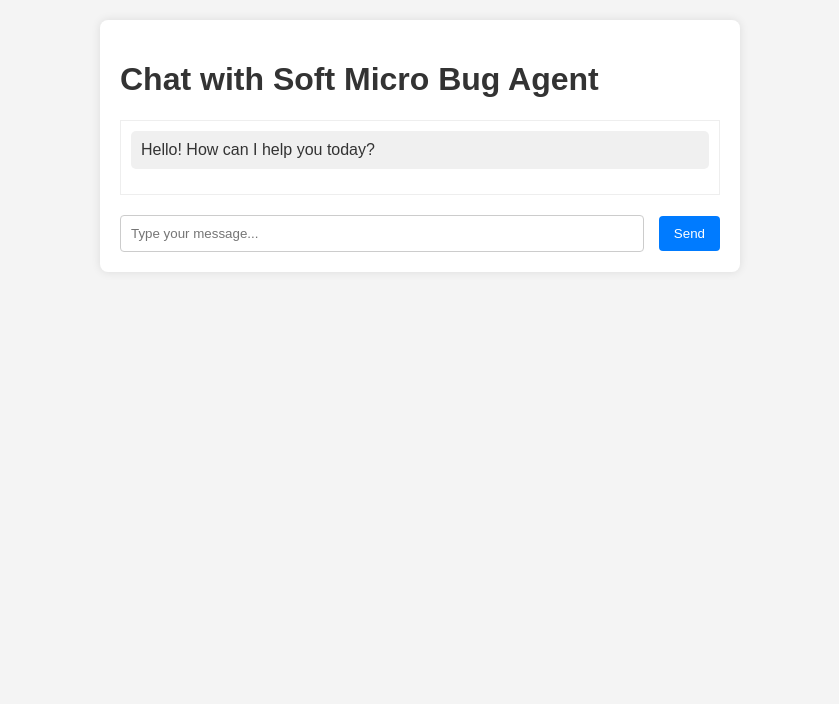
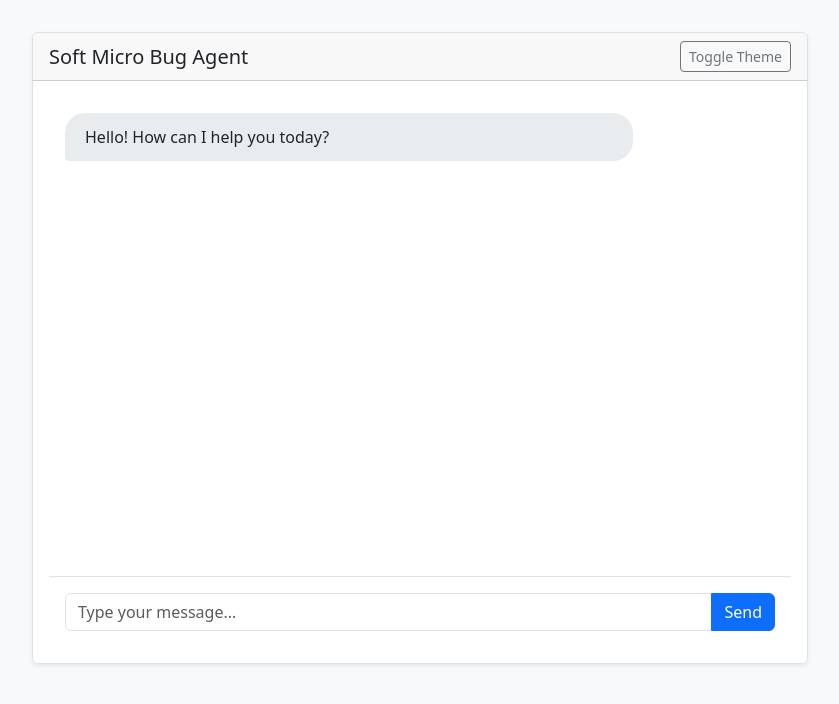
Before and after one commit to ypenn21/adk-agents, a Django app: page /agent/interact/ in a window 1280 px wide. Shown: the top 704 px of the page, without its empty margins (220-1059 px from the left). Run offline with Django 5.2, Linux system fonts and the light colour scheme.

Commit message:
feat: Modernize UI and add dark mode

```diff
--- a/adk_bug_ticket_agent/templates/adk_agent/interact.html
+++ b/adk_bug_ticket_agent/templates/adk_agent/interact.html
@@ -1,91 +1,138 @@
 <!DOCTYPE html>
-<html>
+<html lang="en">
 <head>
-    <title>Soft Micro ADK Agent Interaction</title>
+    <meta charset="UTF-8">
+    <meta name="viewport" content="width=device-width, initial-scale=1.0">
+    <title>Soft Micro ADK Agent</title>
+    <link href="https://cdn.jsdelivr.net/npm/bootstrap@5.3.2/dist/css/bootstrap.min.css" rel="stylesheet">
     <style>
-        body { font-family: sans-serif; margin: 20px; background-color: #f4f4f4; color: #333; }
-        h1 { color: #333; }
-        #chatbox { width: 100%; max-width: 600px; margin: 0 auto; background-color: #fff; border-radius: 8px; box-shadow: 0 0 10px rgba(0,0,0,0.1); padding: 20px; }
-        .message { margin-bottom: 15px; padding: 10px; border-radius: 5px; }
-        .user-message { background-color: #e1f5fe; text-align: right; }
-        .agent-message { background-color: #f0f0f0; }
-        .input-area {
-            display: flex;
-            align-items: center;
-            margin-top: 20px;
+        :root {
+            --bg-color: #f8f9fa;
+            --text-color: #212529;
+            --card-bg: #ffffff;
+            --border-color: #dee2e6;
+            --user-message-bg: #0d6efd;
+            --user-message-color: #ffffff;
+            --agent-message-bg: #e9ecef;
+            --agent-message-color: #212529;
+            --input-bg: #ffffff;
+            --input-border: #ced4da;
         }
-        #messageInput { flex-grow: 1; padding: 10px; border: 1px solid #ccc; border-radius: 4px; }
-        button { padding: 10px 15px; background-color: #007bff; color: white; border: none; border-radius: 4px; cursor: pointer; margin-left: 15px; }
-        button:hover { background-color: #0056b3; }
-        #conversation { max-height: 400px; overflow-y: auto; margin-bottom: 20px; border: 1px solid #eee; padding: 10px; }
+
+        [data-bs-theme="dark"] {
+            --bg-color: #212529;
+            --text-color: #f8f9fa;
+            --card-bg: #343a40;
+            --border-color: #495057;
+            --user-message-bg: #0d6efd;
+            --user-message-color: #ffffff;
+            --agent-message-bg: #495057;
+            --agent-message-color: #f8f9fa;
+            --input-bg: #495057;
+            --input-border: #6c757d;
+        }
+
+        body {
+            background-color: var(--bg-color);
+            color: var(--text-color);
+            transition: background-color 0.3s, color 0.3s;
+        }
+
+        .chat-container {
+            max-width: 800px;
+            margin: 2rem auto;
+        }
+
+        .card {
+            background-color: var(--card-bg);
+            border-color: var(--border-color);
+        }
+
+        #conversation {
+            height: 60vh;
+            overflow-y: auto;
+            padding: 1rem;
+            border-bottom: 1px solid var(--border-color);
+        }
+
+        .message {
+            margin-bottom: 1rem;
+            padding: 0.75rem 1.25rem;
+            border-radius: 1.25rem;
+            max-width: 80%;
+            word-wrap: break-word;
+        }
+
+        .user-message {
+            background-color: var(--user-message-bg);
+            color: var(--user-message-color);
+            margin-left: auto;
+            border-bottom-right-radius: 0.25rem;
+        }
+
+        .agent-message {
+            background-color: var(--agent-message-bg);
+            color: var(--agent-message-color);
+            margin-right: auto;
+            border-bottom-left-radius: 0.25rem;
+        }
 
         #pendingIndicator {
-            display: none; /* Hidden by default */
-            margin: 10px 0;
-            text-align: center;
-            color: #555;
-            font-size: 0.9em;
+            display: none;
         }
 
-        .spinner {
-            display: inline-block;
-            width: 16px;
-            height: 16px;
-            border: 2px solid rgba(0,0,0,.1);
-            border-radius: 50%;
-            border-top-color: #007bff;
-            animation: spin 1s ease-infinite;
-            margin-right: 8px;
-            vertical-align: middle;
+        .spinner-border {
+            width: 1rem;
+            height: 1rem;
         }
 
-        @keyframes spin {
-            to { transform: rotate(360deg); }
-        }
-
-        /* New table styles */
         .agent-message table {
             width: 100%;
-            border-collapse: collapse;
-            margin-top: 10px;
-            font-size: 0.9em;
-            table-layout: auto; /* Allows table to adjust to content */
-        }
-        .agent-message th, .agent-message td {
-            border: 1px solid #ccc; /* Consistent border for table elements */
-            padding: 8px;
-            text-align: left;
-            word-wrap: break-word; /* Ensures long text wraps within cells */
-        }
-        .agent-message th {
-            background-color: #e0e0e0; /* Distinct background for headers */
-            font-weight: bold;
-            color: #333;
-        }
-        .agent-message tr:nth-child(even) td { /* Zebra striping for data rows */
-            background-color: #f9f9f9;
-        }
-        .agent-message tr:hover td { /* Hover effect for data rows */
-            background-color: #f1f1f1;
+            margin-top: 1rem;
+            background-color: var(--input-bg);
         }
     </style>
 </head>
 <body>
-    <div id="chatbox">
-        <h1>Chat with Soft Micro Bug Agent</h1>
+    <div class="container chat-container">
+        <div class="card shadow-sm">
+            <div class="card-header d-flex justify-content-between align-items-center">
+                <h1 class="h5 mb-0">Soft Micro Bug Agent</h1>
+                <button class="btn btn-sm btn-outline-secondary" id="theme-toggler">Toggle Theme</button>
+            </div>
+            <div class="card-body">
                 <div id="conversation">
                     <div class="message agent-message">Hello! How can I help you today?</div>
                 </div>
-        <div id="pendingIndicator">
-            <span class="spinner"></span>Waiting for response...
+                <div id="pendingIndicator" class="text-center py-2">
+                    <div class="spinner-border text-primary" role="status">
+                        <span class="visually-hidden">Loading...</span>
                     </div>
-        <div class="input-area">
-            <input type="text" id="messageInput" placeholder="Type your message...">
-            <button id="sendButton">Send</button>
+                </div>
+                <div class="input-group p-3">
+                    <input type="text" id="messageInput" class="form-control" placeholder="Type your message...">
+                    <button class="btn btn-primary" id="sendButton">Send</button>
+                </div>
+            </div>
         </div>
     </div>
 
     <script>
+        // Theme switcher logic
+        const themeToggler = document.getElementById('theme-toggler');
+        const currentTheme = localStorage.getItem('theme');
+
+        if (currentTheme) {
+            document.documentElement.setAttribute('data-bs-theme', currentTheme);
+        }
+
+        themeToggler.addEventListener('click', () => {
+            let theme = document.documentElement.getAttribute('data-bs-theme') === 'dark' ? 'light' : 'dark';
+            document.documentElement.setAttribute('data-bs-theme', theme);
+            localStorage.setItem('theme', theme);
+        });
+
+
         let sessionId = sessionStorage.getItem('adk_chat_session_id');
         if (!sessionId) {
             sessionId = self.crypto.randomUUID();
@@ -101,13 +148,9 @@
 
             const userMessageDiv = document.createElement('div');
             userMessageDiv.classList.add('message', 'user-message');
-            const userPre = document.createElement('pre');
-            userPre.style.whiteSpace = 'pre-wrap';
-            userPre.style.fontFamily = 'inherit';
-            userPre.textContent = message;
-            userMessageDiv.appendChild(userPre);
+            userMessageDiv.textContent = message;
             conversation.appendChild(userMessageDiv);
-            conversation.scrollTop = conversation.scrollHeight; // Scroll to new message
+            conversation.scrollTop = conversation.scrollHeight;
 
             input.value = '';
             input.disabled = true;
@@ -116,7 +159,7 @@
 
             const payload = {
                 appName: "AgentBugAssistant",
-                userId: "user_123", // Using a static user ID for this session
+                userId: "user_123",
                 sessionId: sessionId,
                 newMessage: {
                     role: "user",
@@ -158,32 +201,23 @@
             if (lines.length < 2) return null;
 
             const table = document.createElement('table');
+            table.classList.add('table', 'table-bordered', 'table-striped');
             const thead = document.createElement('thead');
             const tbody = document.createElement('tbody');
             table.appendChild(thead);
             table.appendChild(tbody);
 
-            // Helper function to robustly extract cells from a line
             function getCells(lineString) {
-                // This function assumes lineString is already trimmed.
-                // It also expects the line to start and end with '|',
-                // which is ensured by the collection logic in appendAgentMessage.
                 if (!lineString.startsWith('|') || !lineString.endsWith('|')) {
-                    // This check is a safeguard; appendAgentMessage should pre-filter lines.
-                    console.warn("getCells received a line not starting/ending with '|':", lineString);
-                    return null; // Or handle error as appropriate for your logic
+                    return null;
                 }
-                // Remove the leading and trailing '|' then split by '|'
-                const content = lineString.slice(1, lineString.length - 1);
+                const content = lineString.slice(1, -1);
                 return content.split('|').map(cell => cell.trim());
             }
 
             const headerLine = lines[0];
             const headers = getCells(headerLine);
-            if (!headers) {
-                console.warn("Failed to parse headers from:", headerLine);
-                return null;
-            }
+            if (!headers) return null;
 
             const trHead = document.createElement('tr');
             headers.forEach(headerText => {
@@ -193,49 +227,21 @@
             });
             thead.appendChild(trHead);
 
-            const separatorLine = lines[1];
-            const separatorCells = getCells(separatorLine);
-            if (!separatorCells || separatorCells.length !== headers.length) {
-                console.warn("Failed to parse or validate separator cells from:", separatorLine, "Expected", headers.length, "got", separatorCells ? separatorCells.length : 'null');
-                return null;
-            }
-
-            for (const cell of separatorCells) {
-                if (!/^:?-+:?$/.test(cell)) {
-                    console.warn('Invalid separator cell format:', cell);
-                    return null;
-                }
-            }
-
             for (let i = 2; i < lines.length; i++) {
                 const dataLine = lines[i];
-                // Skip any genuinely empty lines that might have been collected if the table had blank lines
                 if (dataLine === "") continue;
-
                 const cells = getCells(dataLine);
-                if (!cells) {
-                    console.warn("Skipping malformed data line (getCells failed):", dataLine);
-                    continue; // Skip this row if cell parsing fails
-                }
+                if (!cells) continue;
 
                 const trBody = document.createElement('tr');
-                for (let k = 0; k < headers.length; k++) {
+                cells.forEach(cellText => {
                     const td = document.createElement('td');
-                    td.textContent = cells[k] || ''; // Use empty string if cell is undefined (e.g. fewer cells than headers)
+                    td.textContent = cellText;
                     trBody.appendChild(td);
-                }
+                });
                 tbody.appendChild(trBody);
             }
-
-            // A valid table must have headers.
-            // It can be an empty table (header + separator only) or have data rows.
-            if (headers.length > 0) {
-                if (tbody.hasChildNodes() || lines.length === 2) {
             return table;
-                }
-            }
-            console.warn("Table parsing completed without returning a valid table structure for markdown:", markdown);
-            return null;
         }
 
         function appendAgentMessage(text, className) {
@@ -246,93 +252,41 @@
             const lines = text.split('\n');
             let currentTextBuffer = [];
             let i = 0;
-            let containsTable = false; // Flag to indicate if this message contains a table
 
             function flushTextBuffer() {
                 if (currentTextBuffer.length > 0) {
-                    const bufferedText = currentTextBuffer.join('\n');
-                    if (bufferedText.trim().length > 0) {
                     const pre = document.createElement('pre');
                     pre.style.whiteSpace = 'pre-wrap';
                     pre.style.fontFamily = 'inherit';
-                        pre.textContent = bufferedText;
+                    pre.textContent = currentTextBuffer.join('\n');
                     messageDiv.appendChild(pre);
-                    }
                     currentTextBuffer = [];
                 }
             }
 
             while (i < lines.length) {
-                const currentLineRaw = lines[i];
-                const currentLineTrimmed = currentLineRaw.trim();
-                let successfullyProcessedAsTable = false;
-
-                // Check for potential table start: header line + separator line
-                if (currentLineTrimmed.startsWith('|') && (currentLineTrimmed.endsWith('|') || currentLineTrimmed.endsWith('| |'))) {
-                    if (i + 1 < lines.length) {
-                        const nextLineRaw = lines[i+1];
-                        const nextLineTrimmed = nextLineRaw.trim();
-                        if (nextLineTrimmed.startsWith('|') &&
-                            (nextLineTrimmed.endsWith('|') || nextLineTrimmed.endsWith('| |')) &&
-                            nextLineTrimmed.includes('-')) {
-
-                            flushTextBuffer(); // Render any preceding text
-
-                            let tableLinesCollector = [currentLineRaw, nextLineRaw];
-                            let tableEndIndex = i + 1;
-
-                            // Collect all subsequent lines that appear to be part of this table
-                            for (let j = i + 2; j < lines.length; j++) {
-                                const rowLineRaw = lines[j];
-                                const rowLineTrimmed = rowLineRaw.trim();
-                                // Ensure collected lines for the table also conform to the basic pipe structure
-                                if (rowLineTrimmed.startsWith('|') && (rowLineTrimmed.endsWith('|') || rowLineTrimmed.endsWith('| |'))) {
-                                    tableLinesCollector.push(rowLineRaw);
-                                    tableEndIndex = j;
-                                } else if (rowLineTrimmed === "") { // Allow empty lines within a table block
-                                    tableLinesCollector.push(rowLineRaw);
-                                    tableEndIndex = j;
-                                } else {
-                                    break; // Line does not look like a table row, so table ends here.
+                const line = lines[i].trim();
+                if (line.startsWith('|') && line.endsWith('|')) {
+                    let tableLines = [];
+                    while (i < lines.length && lines[i].trim().startsWith('|')) {
+                        tableLines.push(lines[i]);
+                        i++;
                     }
-                            }
-
-                            const tableMarkdown = tableLinesCollector.join('\n');
-                            const tableElement = parseMarkdownTable(tableMarkdown);
-
+                    flushTextBuffer();
+                    const tableElement = parseMarkdownTable(tableLines.join('\n'));
                     if (tableElement) {
                         messageDiv.appendChild(tableElement);
-                                containsTable = true; // Set flag if a table is added
-                                i = tableEndIndex + 1; // Move loop index past the parsed table
-                                successfullyProcessedAsTable = true;
+                    }
                 } else {
-                                // Table parsing failed. The currentLineRaw will be added to the buffer below.
-                                // successfullyProcessedAsTable remains false, so normal text processing occurs for this line.
-                            }
-                        }
-                    }
-                }
-
-                if (!successfullyProcessedAsTable) {
-                    currentTextBuffer.push(currentLineRaw);
+                    currentTextBuffer.push(lines[i]);
                     i++;
                 }
             }
-
-            flushTextBuffer(); // Render any remaining text in the buffer
+            flushTextBuffer();
 
             if (messageDiv.hasChildNodes()) {
                 conversation.appendChild(messageDiv);
-                if (containsTable) {
-                    // Increase the max-height of the conversation div
-                    conversation.style.maxHeight = 'none';
-                    const chatbox = document.getElementById('chatbox');
-                    if (chatbox) {
-                        chatbox.style.maxWidth = '90%';
-                    }
-                    conversation.style.width = '100%';
-                    conversation.style.overflowX = 'auto';
-                }
+                conversation.scrollTop = conversation.scrollHeight;
             }
         }
 
```
Lines whose indentation alone changed are shown as unchanged.
